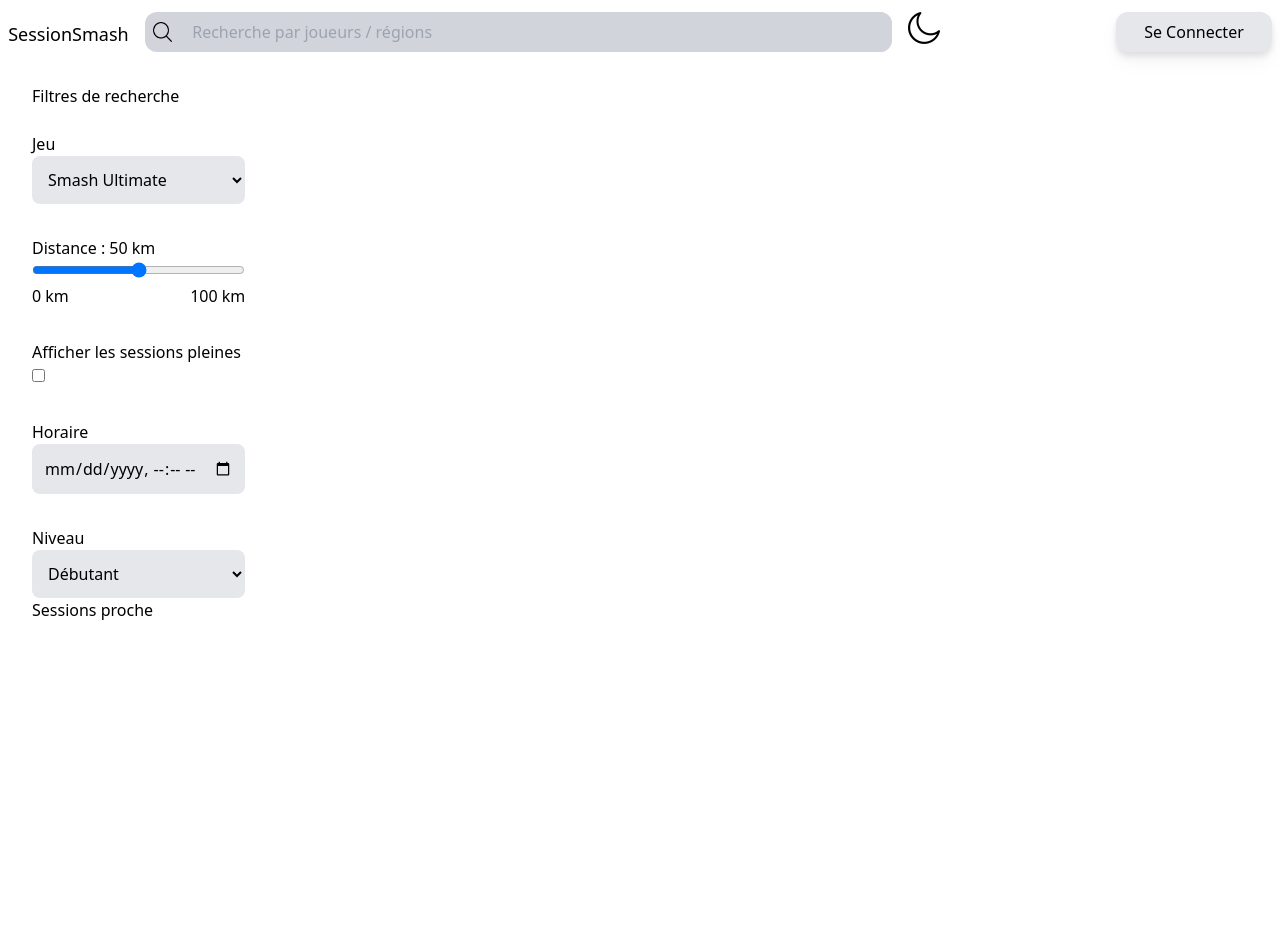
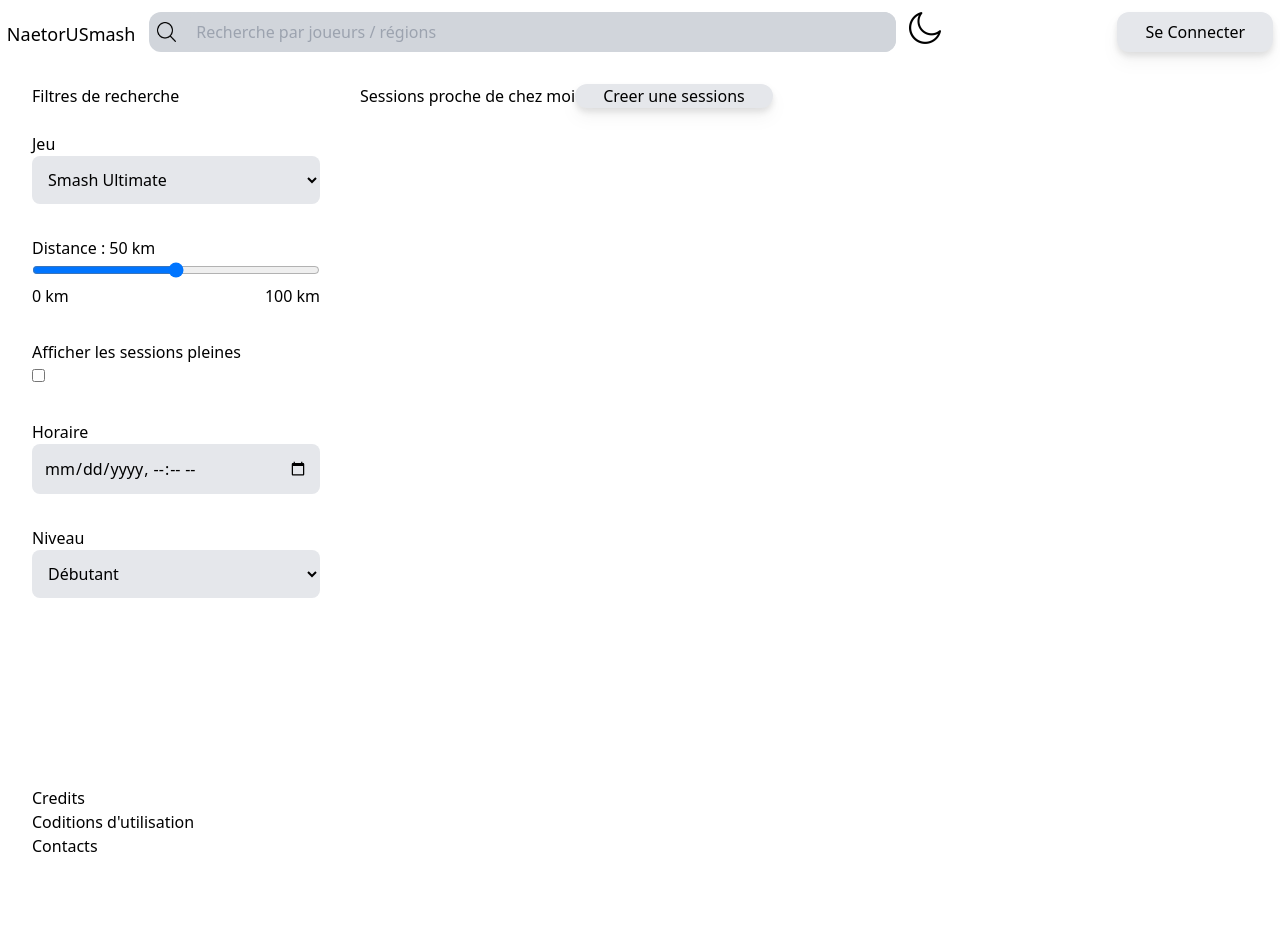
Before and after one commit to shyybi/smashsession, a React (Create React App) app: page / in a window 1280 px wide. Shown: the top 952 px of the page. Before the commit the page ends 916 px from the top, so only its background shows below. Built offline with nearby package versions, Linux system fonts and the light colour scheme.

Commit message:
Positionnement HomePage

```diff
--- a/src/Home.js
+++ b/src/Home.js
@@ -39,7 +39,7 @@ function Home({ user, setUser }) {
     return (
         <div>
             <header id='App-Header' className='flex flex-row justify-around mt-3 '>
-                <p className='text-lg mt-2'>SessionSmash</p>
+                <p className='text-lg mt-2'>NaetorUSmash</p>
                 <div className='flex flex-row w-7/12 bg-gray-300 rounded-xl pl-2'>
                     <button type='submit' className='size-8 mt-1 pr-3'>
                         <img src={searchico} alt='moon' />
@@ -62,8 +62,9 @@ function Home({ user, setUser }) {
                     )}
                 </div>
             </header>
-            <div className="m-8 w-1/6 h-screen">
-                <div>
+            <div className="m-8 w-10/12">
+                <div className='flex flox-row'>
+                    <div className='w-72'>
                         <p>Filtres de recherche</p>
                         <br />
                         <div className="flex flex-col gap-8">
@@ -113,13 +114,30 @@ function Home({ user, setUser }) {
                                     <option value='expert'>Expert</option>
                                 </select>
                             </div>
+                            <div className='flex flex-col justify-center align-bottom h-96 '>
+                                <p>Credits</p>
+                                <p>Coditions d'utilisation</p>
+                                <p>Contacts</p>
+                            </div>
                         </div>
                     </div>
                     {/* Separation */}
+                    <div className='flex flex-col ml-10'>
+                        <div className='flex flex-row space'>
+                            <p>Sessions proche de chez moi</p>
+                            <button className='bg-gray-200 px-7 rounded-xl drop-shadow-lg'>
+                                Creer une sessions
+                            </button>
                             <div>
-                    <p>Sessions proche</p>
+
                             </div>
                         </div>
+
+                    </div>
+                </div>
+                <p>a </p>
+            </div>
+
         </div>
     );
 }
```
Lines whose indentation alone changed are shown as unchanged.
